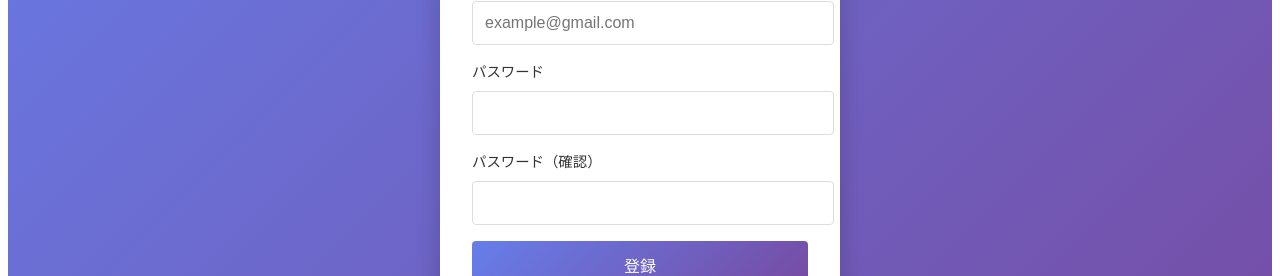
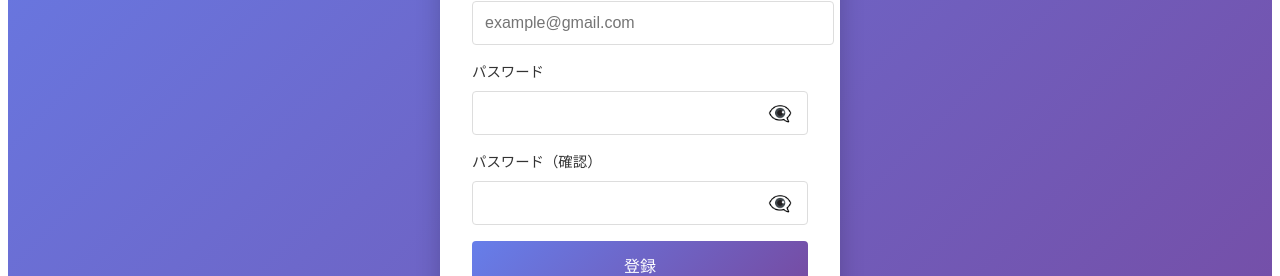
Before and after one commit to Y-Ishiyama-com/family-dialy-app, a React (Vite) app in the folder frontend/: page / in a window 1280 px wide. Both pictures are taken after a click on the button "登録". Shown: the part 360-636 px from the top of the page. Built offline with nearby package versions, Linux system fonts and the light colour scheme; no server answers.

Commit message:
change LoginPage.jsx/css

```diff
--- a/frontend/src/pages/LoginPage.css
+++ b/frontend/src/pages/LoginPage.css
@@ -163,3 +163,44 @@
     font-size: 1.25rem;
   }
 }
+
+/* パスワード入力フィールドのラッパー */
+.password-input-wrapper {
+  position: relative;
+  display: flex;
+  align-items: center;
+}
+
+.password-input-wrapper input {
+  width: 100%;
+  padding-right: 3rem; /* ボタンのスペースを確保 */
+}
+
+.password-toggle {
+  position: absolute;
+  right: 0.5rem;
+  background: none;
+  border: none;
+  cursor: pointer;
+  font-size: 1.2rem;
+  padding: 0.25rem 0.5rem;
+  display: flex;
+  align-items: center;
+  justify-content: center;
+  transition: opacity 0.2s;
+  user-select: none;
+}
+
+.password-toggle:hover {
+  opacity: 0.7;
+}
+
+.password-toggle:active {
+  opacity: 0.5;
+}
+
+.password-toggle:focus {
+  outline: 2px solid #667eea;
+  outline-offset: 2px;
+  border-radius: 4px;
+}
--- a/frontend/src/pages/LoginPage.jsx
+++ b/frontend/src/pages/LoginPage.jsx
@@ -18,6 +18,11 @@ export default function LoginPage({ onLoginSuccess }) {
   const [session, setSession] = useState('')
   const [loading, setLoading] = useState(false)
   const [error, setError] = useState('')
+
+  // パスワード表示/非表示の状態を追加
+  const [showPassword, setShowPassword] = useState(false)
+  const [showConfirmPassword, setShowConfirmPassword] = useState(false)
+  const [showNewPassword, setShowNewPassword] = useState(false)
 
   const handleDemoLogin = () => {
     setError('')
@@ -122,9 +127,10 @@ export default function LoginPage({ onLoginSuccess }) {
             <form onSubmit={handleNewPassword}>
               <div className="form-group">
                 <label htmlFor="newPassword">新しいパスワード</label>
+                <div className="password-input-wrapper">
                   <input
                     id="newPassword"
-                  type="password"
+                    type={showNewPassword ? "text" : "password"}
                     value={newPassword}
                     onChange={(e) => setNewPassword(e.target.value)}
                     placeholder="8文字以上、大文字・小文字・数字を含む"
@@ -132,6 +138,15 @@ export default function LoginPage({ onLoginSuccess }) {
                     disabled={loading}
                     minLength={8}
                   />
+                  <button
+                    type="button"
+                    className="password-toggle"
+                    onClick={() => setShowNewPassword(!showNewPassword)}
+                    aria-label={showNewPassword ? "パスワードを隠す" : "パスワードを表示"}
+                  >
+                    {showNewPassword ? '👁️' : '👁️‍🗨️'}
+                  </button>
+                </div>
               </div>
               <button
                 type="submit"
@@ -176,27 +191,47 @@ export default function LoginPage({ onLoginSuccess }) {
 
                 <div className="form-group">
                   <label htmlFor="password">パスワード</label>
+                  <div className="password-input-wrapper">
                     <input
                       id="password"
-                type="password"
+                      type={showPassword ? "text" : "password"}
                       value={password}
                       onChange={(e) => setPassword(e.target.value)}
                       required
                       disabled={loading}
                     />
+                    <button
+                      type="button"
+                      className="password-toggle"
+                      onClick={() => setShowPassword(!showPassword)}
+                      aria-label={showPassword ? "パスワードを隠す" : "パスワードを表示"}
+                    >
+                      {showPassword ? '👁️' : '👁️‍🗨️'}
+                    </button>
+                  </div>
                 </div>
 
                 {mode === 'signup' && (
                   <div className="form-group">
                     <label htmlFor="confirmPassword">パスワード（確認）</label>
+                    <div className="password-input-wrapper">
                       <input
                         id="confirmPassword"
-                  type="password"
+                        type={showConfirmPassword ? "text" : "password"}
                         value={confirmPassword}
                         onChange={(e) => setConfirmPassword(e.target.value)}
                         required
                         disabled={loading}
                       />
+                      <button
+                        type="button"
+                        className="password-toggle"
+                        onClick={() => setShowConfirmPassword(!showConfirmPassword)}
+                        aria-label={showConfirmPassword ? "パスワードを隠す" : "パスワードを表示"}
+                      >
+                        {showConfirmPassword ? '👁️' : '👁️‍🗨️'}
+                      </button>
+                    </div>
                   </div>
                 )}
 
```
Lines whose indentation alone changed are shown as unchanged.
